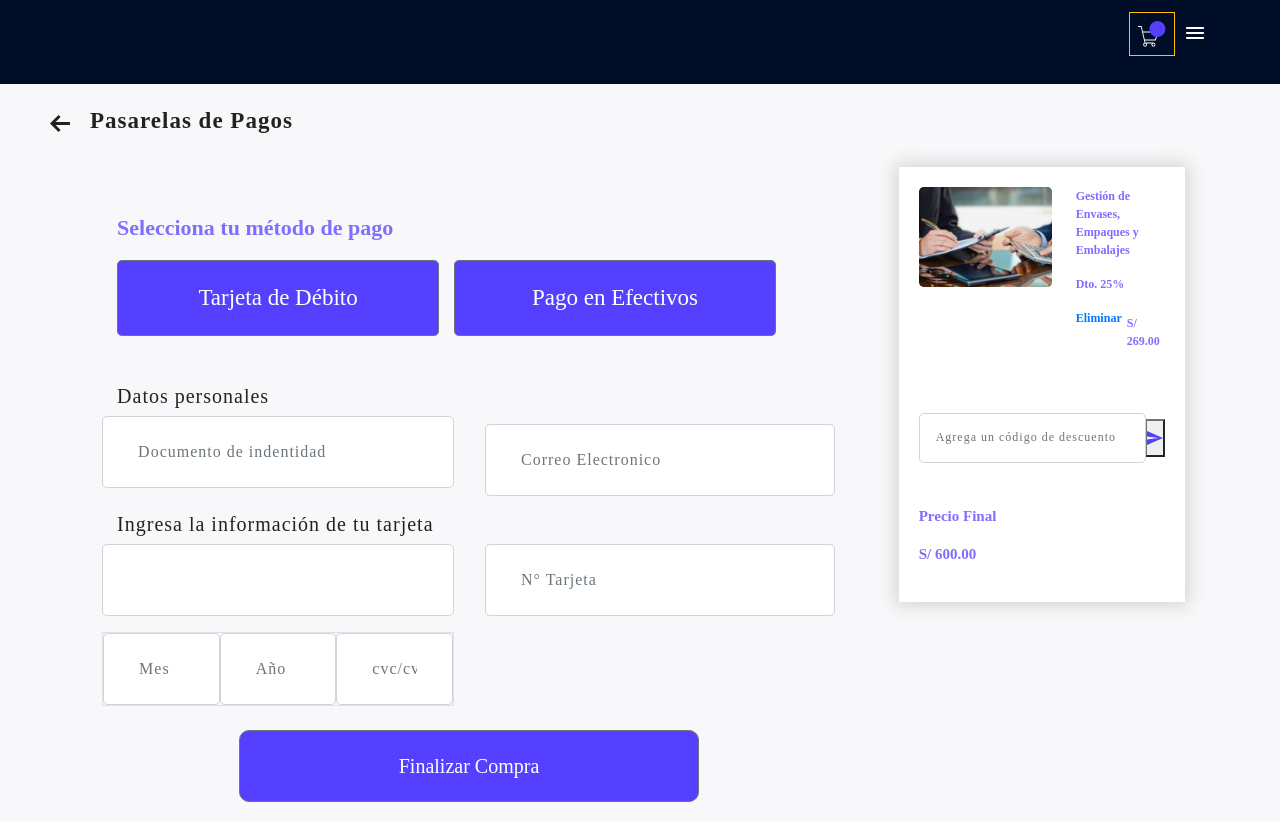
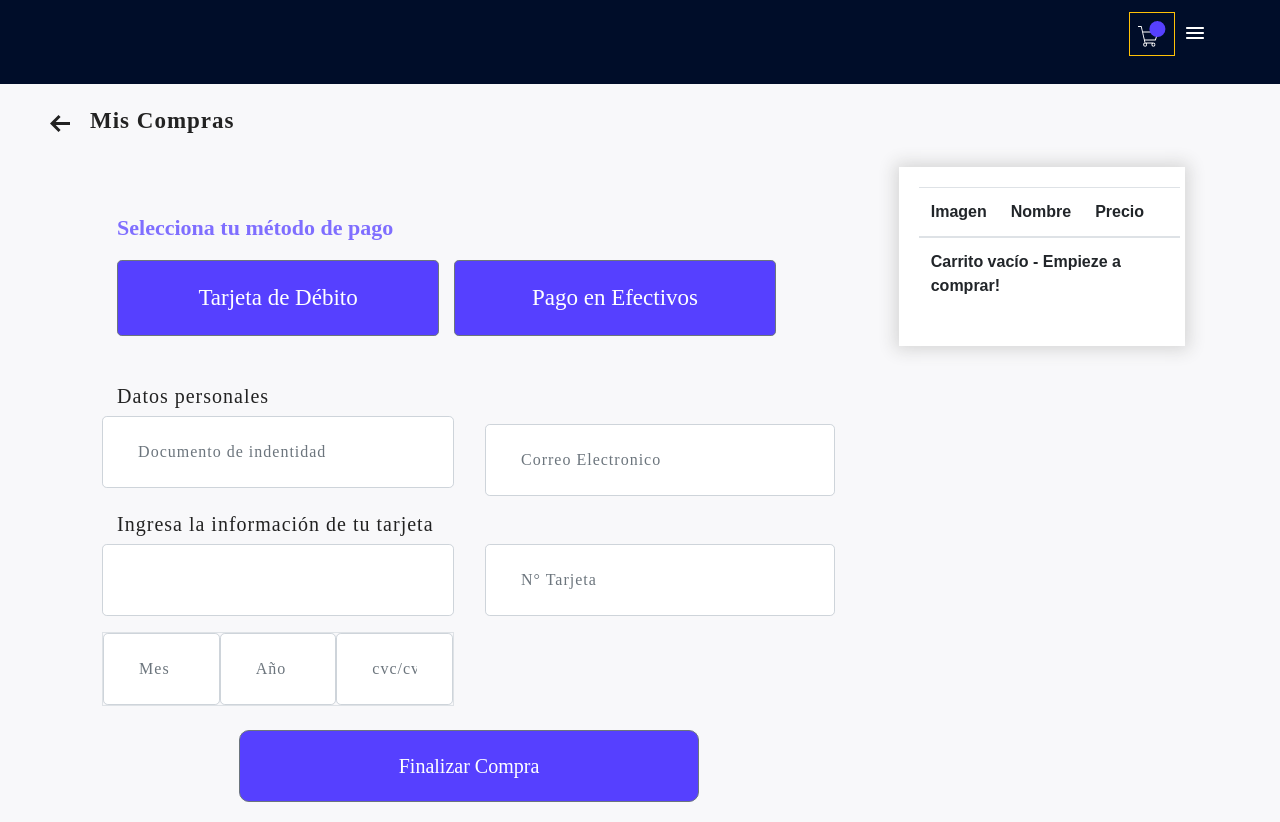
Before and after one commit to carloscastillo369/proyecto_ecommerce_apidjango, a Vue app: page /pasareladepagos in a window 1280 px wide. Built offline with nearby package versions, Linux system fonts and the light colour scheme.

Commit message:
agureguecarrito

```diff
--- a/src/views/Pasarela.vue
+++ b/src/views/Pasarela.vue
@@ -62,7 +62,7 @@
 
                                                                     <div class="col-md-3 text-left ">
                                                                       <img src="../assets/Trazado 5025.svg">
-                                                                      <a href="#" class="Pasarelalink">Pasarelas de Pagos</a>
+                                                                      <a href="./miscompras" class="Pasarelalink">Mis Compras</a>
                                                                     </div>
 
 
@@ -255,25 +255,50 @@
 
                     <!--Img carrito-1 -->
 
-                            <div class=" Cajon-Carrito" >
 
-                                    <div class="cajon-img">
-                                        <img src="../assets/Enmascarar grupo 107.png" class="rounded mx-auto d-block" alt="...">
-                                    </div>
 
-                                    <div class="Cajon-textos ml-4">
+            <div :class="['carrito', clase]">
+        <table id="lista-carrito" class="table">
+            <thead>
+                <tr>
+                    <th>Imagen</th>
+                    <th>Nombre</th>
+                    <th style="width:80px;">Precio</th>
+                    <th></th>
+                </tr>
+            </thead>
+            <tbody class="body">
+                <ItemCompra
+                    v-for="curso in carrito" :key="curso.id"
+                    :curso="curso"
+                />
+            </tbody>
+            <tfoot>
 
-                                        <p class="Text-Carrito">Gestión de Envases, Empaques y <br> Embalajes</p>
-                                        <p class="Text-dsc">Dto. 25%</p>
+                <th v-if="carrito.length === 0" class="text-cartvacio" scope="row" colspan="5">Carrito vacío - Empieze a comprar!</th>
 
-                                      <div class="Tex-precio-link ">
-                                        <a href="#" class="Link-eliminar">Eliminar</a>
-                                        <p class="Text-costo ">S/ 269.00</p>
-                                      </div>
+                <th v-else scope="row" colspan="5">
+                    <button
+                        @click="vaciarCarritoAction"
+                        class="vaciar-carrito"
+                    >
+                        Vaciar Carrito
+                    </button>
+                    <router-link to="/miscompras">
+                        <button
+                            class="comprar-carrito"
+                        >
+                            Ir a pagar
+                        </button>
+                    </router-link>
+                </th>
+            </tfoot>
+        </table>
+    </div>
 
-                                    </div>
 
-                            </div>
+
+        </div>
 
                    <!--Img carrito-1 -->
 
@@ -289,17 +314,7 @@
 
 
 
-                                 <div class="input-group mt-5">
-                                      <div class="custom-file">
-                                              <input type="text" class="Text-campo form-control form-control-lg" id="colFormLabelLg" placeholder="Agrega un código de descuento">
-                                      </div>
-                                      <div class="input-group-append">
-                                               <button class="btn-4 btn-outline-secondary" type="button" id="inputGroupFileAddon04">
 
-                                                   <img src="../assets/Trazado.png" class="float-left d-block" alt="...">
-                                               </button>
-                                      </div>
-                                  </div>
 
 
 
@@ -311,13 +326,6 @@
 
                              <!--AQUI PRECIO DE CARRITO -->
 
-                            <div class="Precio-Number flex-wrap mt-5">
-
-
-                                <p class="PTex-1">Precio Final</p>
-                                <p class="PTex-2">S/ 600.00</p>
-
-                            </div>
                              <!--TERMINA BOTTOM CARRITO -->
 
 
@@ -337,7 +345,7 @@
 
 
 
-      </div>
+
 
 </div>
 
@@ -376,12 +384,28 @@
 </template>
 
 <script>
+
+import ItemCompra from "@/components/ItemCompra.vue"
+import { mapActions, mapState } from "vuex"
+
+
+
 export default {
-  name: 'HelloWorld',
-  props: {
-    msg: String
-  }
+    name: 'Carrito',
+    props: {
+        clase: ''
+    },
+    components: {
+        ItemCompra
+    },
+    methods: {
+        ...mapActions(['vaciarCarritoAction'])
+    },
+    computed: {
+        ...mapState(['carrito'])
+    },
 }
+
 </script>
 
 <!-- Add "scoped" attribute to limit CSS to this component only -->
@@ -794,6 +818,71 @@ padding-left: 0px;
 }
 /*OCULTA TODO LOS FORMULARIOS TERMINA RESPONSIVE*/
 
+
+ .carrito {
+        background: var(--bgbeneficio);
+        padding: 0 10px;
+        width: 340px;
+        margin: 0 auto;
+        position: absolute;
+        top: 35px;
+        right: -52px;
+        border: 1px solid var(--colorText3);
+        border-radius: 5px;
+    }
+
+    .lista-carrito {
+        font-size: 12px;
+    }
+
+    th {
+        font-size: 12px;
+        padding: 3px 0;
+        color: var(--colorText2);
+    }
+
+    tbody {
+        color: var(--colorText4);
+    }
+
+    button {
+        width: 100%;
+        height: 40px;
+        margin-top: 10px;
+        border: unset;
+        border-radius: 5px;
+        color: var(--colorText1);
+    }
+
+    .vaciar-carrito {
+        background: var(--button2);
+        outline: unset;
+    }
+
+    .comprar-carrito {
+        background: var(--button1);
+        outline: unset;
+    }
+
+    .text-cartvacio {
+        font-size: 16px;
+        color: var(--colorText5);
+        padding-top: 20px;
+    }
+
+    .desactive {
+        display: none;
+    }
+
+    .active {
+        display: block;
+    }
+
+    @media screen and (min-device-width:780px){
+        .carrito {
+            top: 30px;
+        }
+    }
  }
 
 
```
